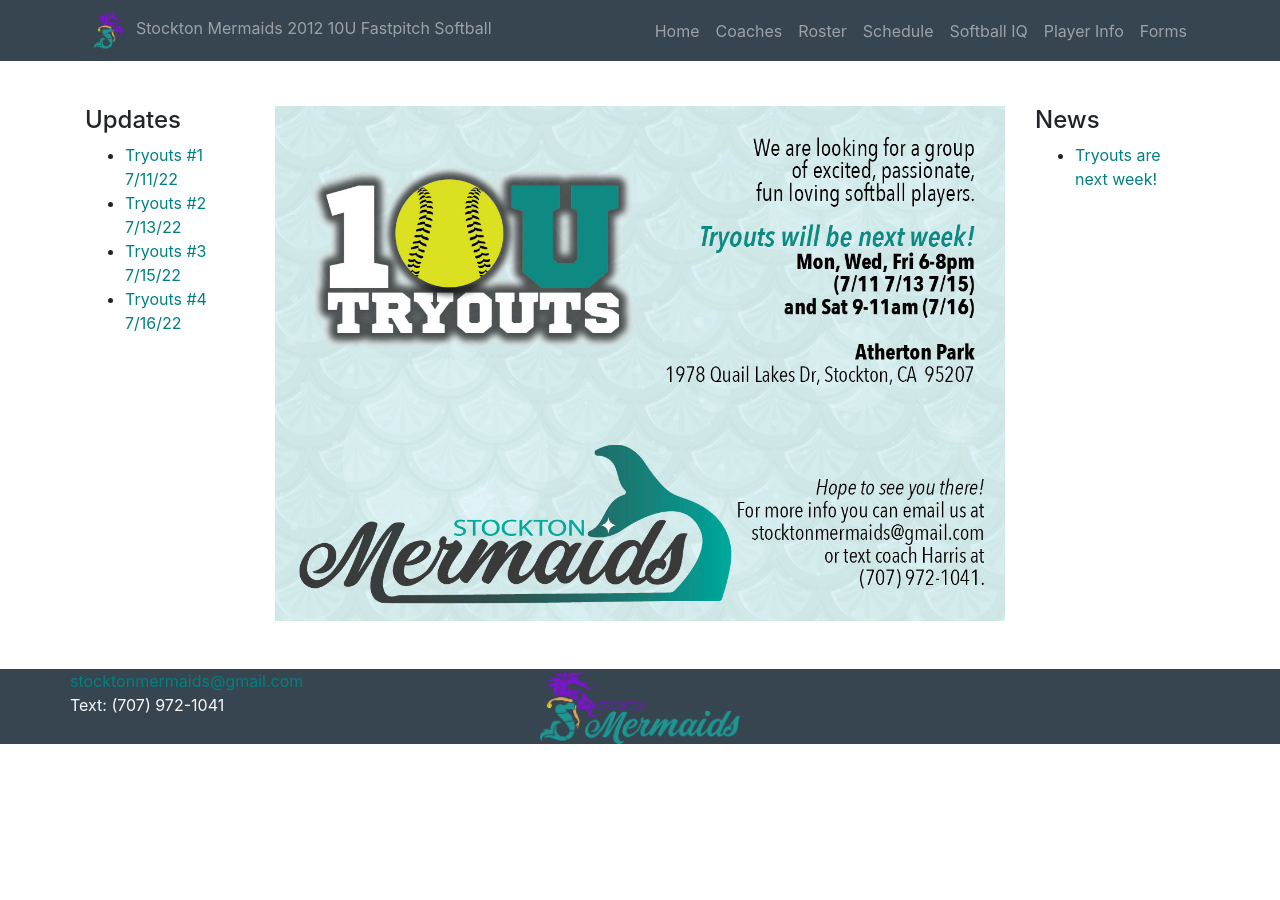
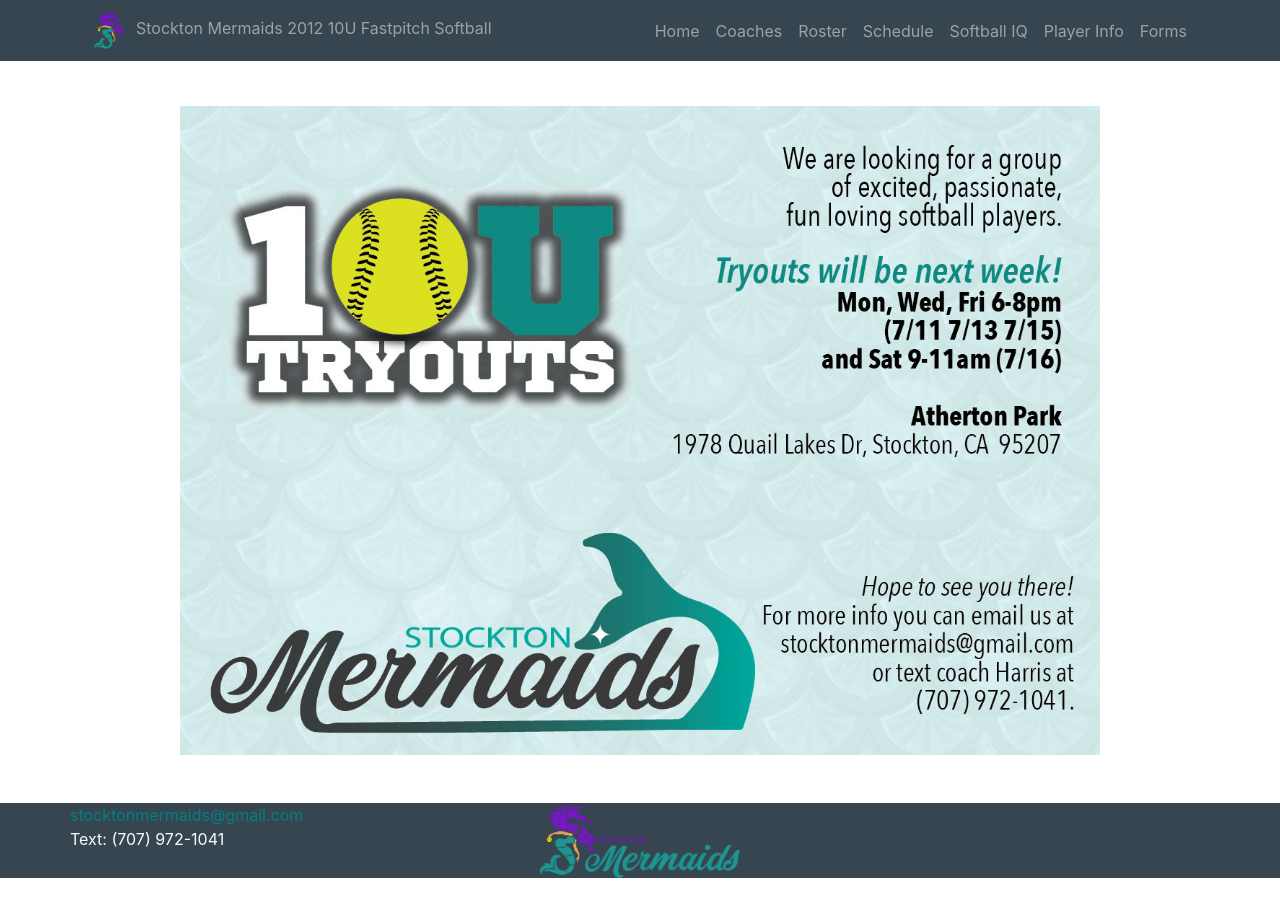
Before and after one commit to stocktonmermaids/stocktonmermaids.github.io, a Jekyll site: the page built from index.html, in a window 1280 px wide. Built offline with Jekyll 4.4.1, drawn with Linux system fonts in a browser that asks for light colours; nearby versions of some CDN libraries.

Commit message:
MBH: woot woot

```diff
--- a/index.html
+++ b/index.html
@@ -5,22 +5,11 @@
 ---
 
 <div class="row">
-    <div class="col-lg-2">
-        <h4>Updates</h4>
-        <ul>
-            <li><a href="https://fb.me/e/1Y9CmUsYK">Tryouts #1 7/11/22</a></li>
-            <li><a href="https://fb.me/e/2AFrSz4gx">Tryouts #2 7/13/22</a></li>
-            <li><a href="https://fb.me/e/24ViSy9kD">Tryouts #3 7/15/22</a></li>
-            <li><a href="https://fb.me/e/2EBlfCJU8">Tryouts #4 7/16/22</a></li>
-        </ul>
+    <div class="col-lg-1">
     </div>
-    <div class="col-lg-8">
+    <div class="col-lg-10">
         <img src="http://stocktonmermaids.com/media/images/SMTryout2022FALLflyer.jpg" style="width: 100%">
     </div>
-    <div class="col-lg-2">
-        <h4>News</h4>
-            <ul>
-                <li><a href="https://www.facebook.com/stocktonmermaids">Tryouts are next week!</a></li>
-            </ul>
+    <div class="col-lg-1">
     </div>
 </div>
```
